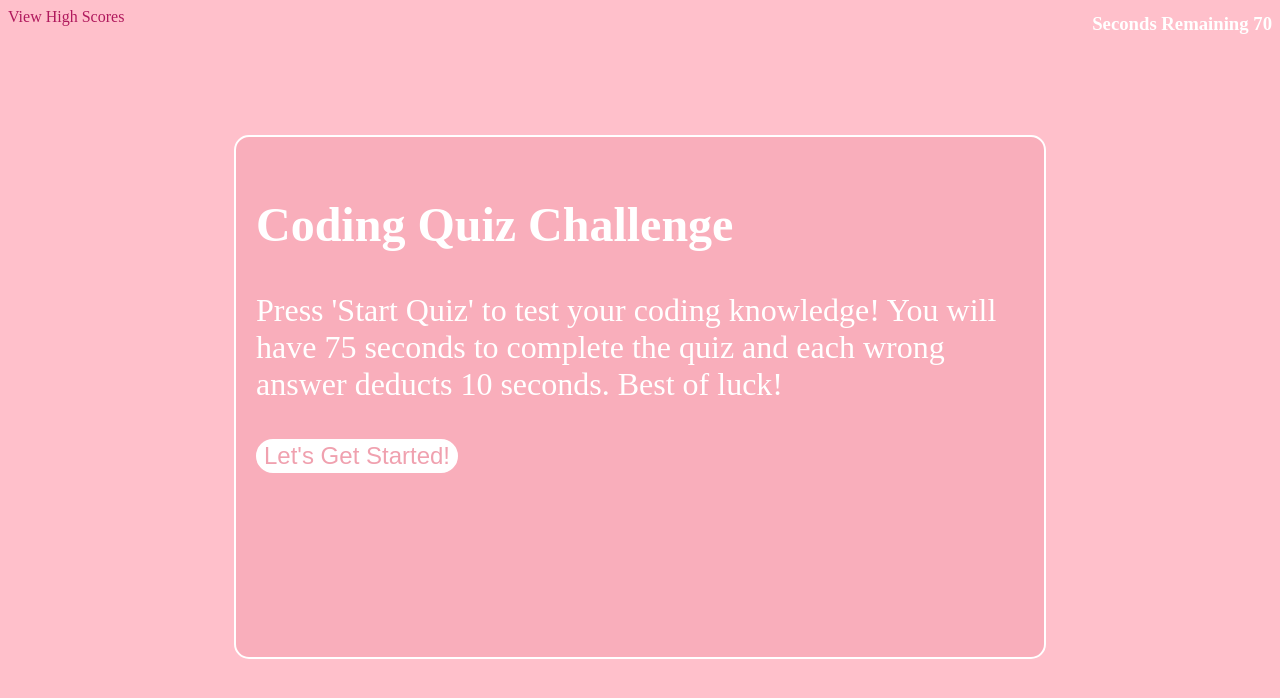
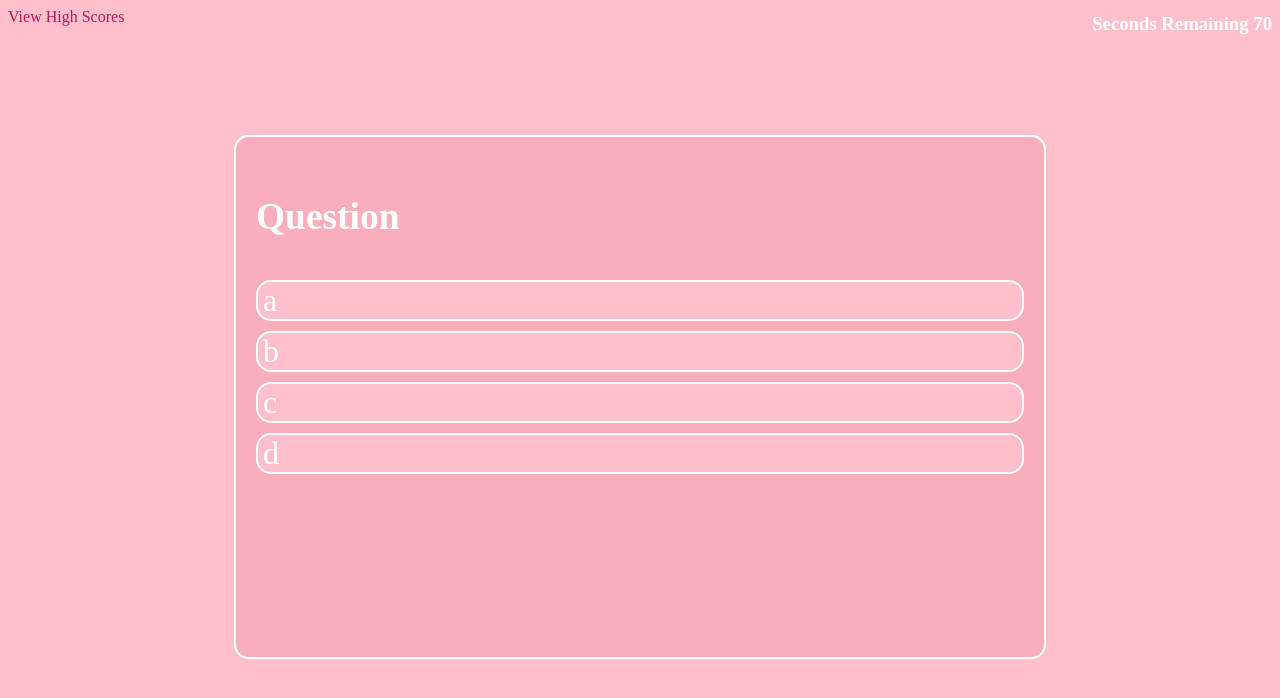
Before and after one commit to ruths98/Coding-Quiz-Challenge, a plain HTML site: page index.html in a window 1280 px wide. Drawn offline with Linux system fonts and the light colour scheme.

Commit message:
revisions-round1

```diff
--- a/assets/css/style.css
+++ b/assets/css/style.css
@@ -23,7 +23,7 @@ body {
 
 }
 
-.question {
+.questionStyle {
     display:inline;
     background-color:rgb(249, 174, 187);
     color:rgb(255, 255, 255);
@@ -37,7 +37,7 @@ body {
     border: solid 2px white;
 }
 
-.question>ul {
+.questionStyle>ul {
     padding-inline-start:0em;
     display:flex;
     flex-direction:column;
@@ -45,7 +45,7 @@ body {
     gap:5%;
 }
 
-.question>ul>li {
+.questionStyle>ul>li {
 background-color: pink;
 border-radius: 15px;
 border: solid 2px white;
@@ -55,7 +55,7 @@ padding-left:5px;
 list-style:none;
 }
 
-.question>ul>li:hover {
+.questionStyle>ul>li:hover {
     background-color:rgb(229, 162, 174);
     color:white;
 }
--- a/assets/script.js
+++ b/assets/script.js
@@ -6,7 +6,7 @@ function startTimer() {
     let timerInterval = setInterval(function () {
         timeRemaining--;
         timer.textContent = "Seconds Remaining " + timeRemaining;
-        if(timeRemaining === 0) {
+        if (timeRemaining === 0) {
             clearInterval(timerInterval);
         }
         // if (!quizAnswer) {
@@ -25,51 +25,47 @@ function startTimer() {
 
 startTimer();
 
+let question = {
+    title: 'Question',
+    alternatives: ['a', 'b', 'c', 'd'],
+    correctAnswer: 1 //whichever one is actually correct. could also store the word as the right answer
+};
+
+function showQuestion(q) {//the parameter 'q' is the question we will pass through the function
+    //select dom element in a variable
+    let titleH3 = document.getElementById('title');
+    //modify it
+    titleH3.textContent = q.title; //q.title replaces question.title
+    let alts = document.querySelectorAll('.alternative')
+    console.log(alts); //this is to see if the right elements have been selected.
+    alts.forEach(function(element,index){//the parameters are element and index
+element.textContent=q.alternatives[index];//element is q, textcontent is the alternatives index. Still dont understand how q is now read as question.
+
+        element.addEventListener('click', function() {
+            //check correct answer
+            if(q.correctAnswer == index){
+                console.log('correct Answer!')
+            }
+            else {
+                console.log('wrong answer!');
+            }
+        });
+});
+}
+
+showQuestion(question);
 
 // let leaderboard = document.getElementById("#highScore");
-
-// let question = document.querySelector(".question"); // is this the right way to make them an array?
-// document.querySelector(".question") = [".introduction", ".one", ".two", ".three", ".four", ".five"];
-// let correct = document.querySelector(".correct");
-// let incorrect = document.querySelector(".incorrect");
 // let quizbtn = document.querySelector(".quizbtn");
 // let score = document.querySelector(".score");
 // //score= checkAnswer ++
 
 // function startQuiz() {
-//     score.style.visibility = 'block';
-//     //but then i have to make functions to show the array items and if else statements for whether they are right or not which affects score and timer.
-//     function firstQuestion() {
-//         question[1].style.visibility = 'visible';
-//         question[0, 2, 3, 4, 5].style.visibility = 'hidden';
 //         question[0].addEventListener("click",question[2])//to continue on to question 2. Does this go to the bottom?
 //     }
-//     function secondQuestion() {
-//         question[1].style.visibility = 'visible';
-//         question[0, 2, 3, 4, 5].style.visibility = 'hidden';
+//     function secondQuestion()
 //         if ("click") {//keydown event
-//             thirdQuestion;
-//         }
-//     }
-//     function thirdQuestion() {
-//         question[1].style.visibility = 'visible';
-//         question[0, 2, 3, 4, 5].style.visibility = 'hidden';
-//         if ("click") {
-//             fourthQuestion; //keydown event
-//         }
-//     }
-//     function fourthQuestion() {
-//         question[1].style.visibility = 'visible';
-//         question[0, 2, 3, 4, 5].style.visibility = 'hidden';
-//         if ("click") {//keydown event
-//             fifthQuestion;
-//         }
-//     }
-//     function fifthQuestion() {
-//         question[1].style.visibility = 'visible';
-//         question[0, 2, 3, 4, 5].style.visibility = 'hidden';
-//         if ("click") {
-//         //keydown event?
+//             thirdQuestion; and so on and so forth
 //         }
 //     }
 
--- a/index.html
+++ b/index.html
@@ -14,63 +14,22 @@
     <div id="highScore">View High Scores</div>
     <h3 class="timer"></h3>
     <section class="prompts">
-    <div class="question" class="instructions">
+    <div class="questionStyle" class="instructions">
         <h1>Coding Quiz Challenge</h1>
         <p>Press 'Start Quiz' to test your coding knowledge!
         You will have 75 seconds to complete the quiz and each wrong answer deducts 10 seconds.
     Best of luck!</p>
     <button type="button" class="quizbtn">Let's Get Started!</button>
     </div>
-     <!-- <div class="question" class="one">
-        <h2>Question 1</h2>
-        <p>question text</p>
+     <div class=questionStyle>
+     <h3 id="title"></h3>
         <ul>
-            <li class="correct">option a</li>
-            <li class="incorrect">option b</li>
-            <li class="incorrect">option c</li>
-            <li class="incorrect">option d</li>
+            <li class="alternative"></li>
+            <li class="alternative"></li>
+            <li class="alternative"></li>
+            <li class="alternative"></li>
         </ul>
     </div>
-    <div class="question" class="two">
-        <h2>Question 2</h2>
-        <p>question text</p>
-        <ul>
-            <li class="correct">option a</li>
-            <li class="incorrect">option b</li>
-            <li class="incorrect">option c</li>
-            <li class="incorrect">option d</li>
-        </ul>
-    </div>
-    <div class="question" class="three">
-        <h2>Question 3</h2>
-        <p>question text</p>
-        <ul>
-            <li class="correct">option a</li>
-            <li class="incorrect">option b</li>
-            <li class="incorrect">option c</li>
-            <li class="incorrect">option d</li>
-        </ul>
-    </div>
-    <div class="question" class="four">
-        <h2>Question 4</h2>
-        <p>question text</p>
-        <ul>
-            <li class="correct">option a</li>
-            <li class="incorrect">option b</li>
-            <li class="incorrect">option c</li>
-            <li class="incorrect">option d</li>
-        </ul>
-    </div>
-    <div class="question" class="five">
-        <h2>Question 5</h2>
-        <p>question text</p>
-        <ul>
-            <li class="correct">option a</li>
-            <li class="incorrect">option b</li>
-            <li class="incorrect">option c</li>
-            <li class="incorrect">option d</li>
-        </ul>
-    </div>  -->
     </section>
     <p class="score">Score: </p>
 <!--Try adding the homepage text and one question and see if you can get them to show one at a time. We can
```
